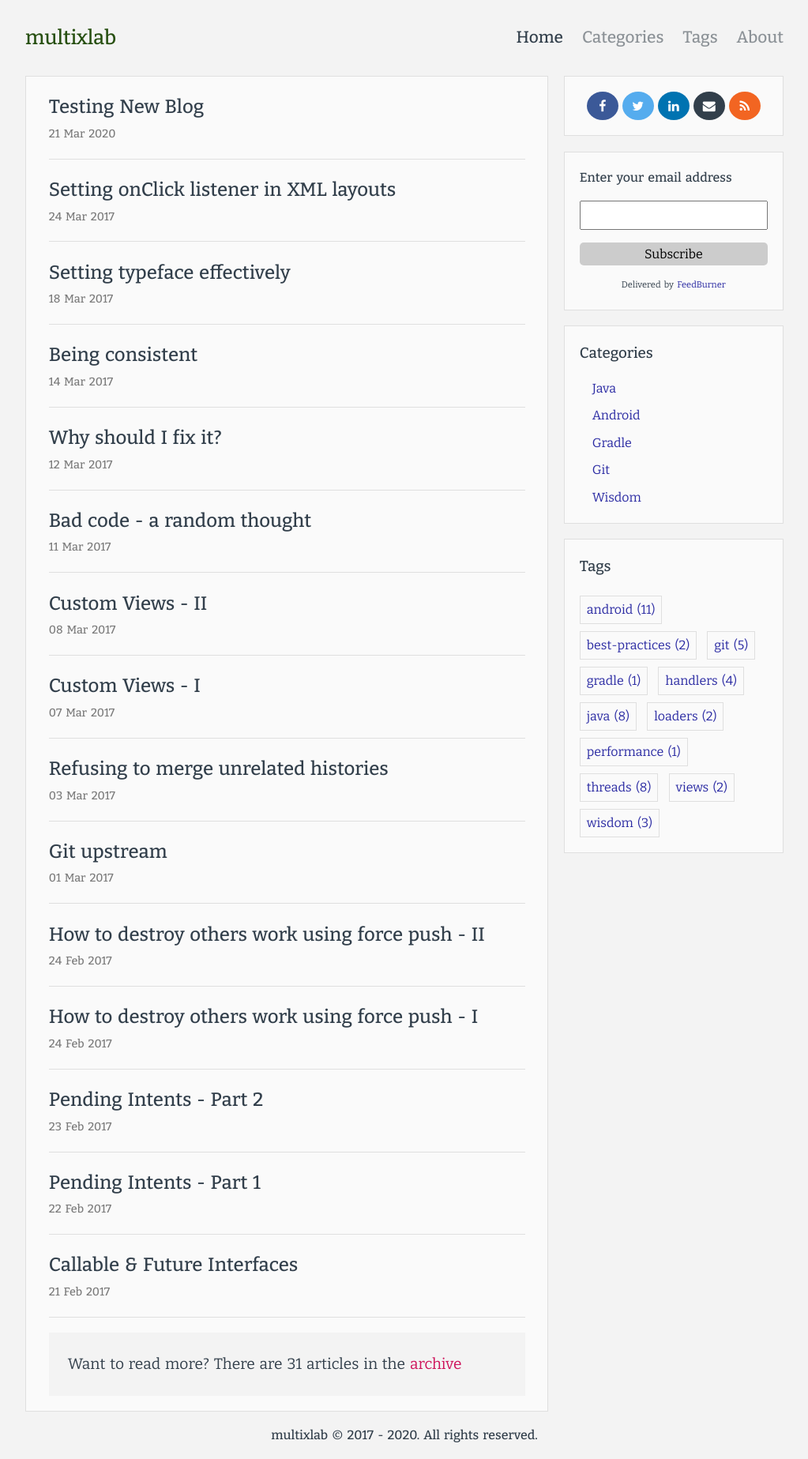
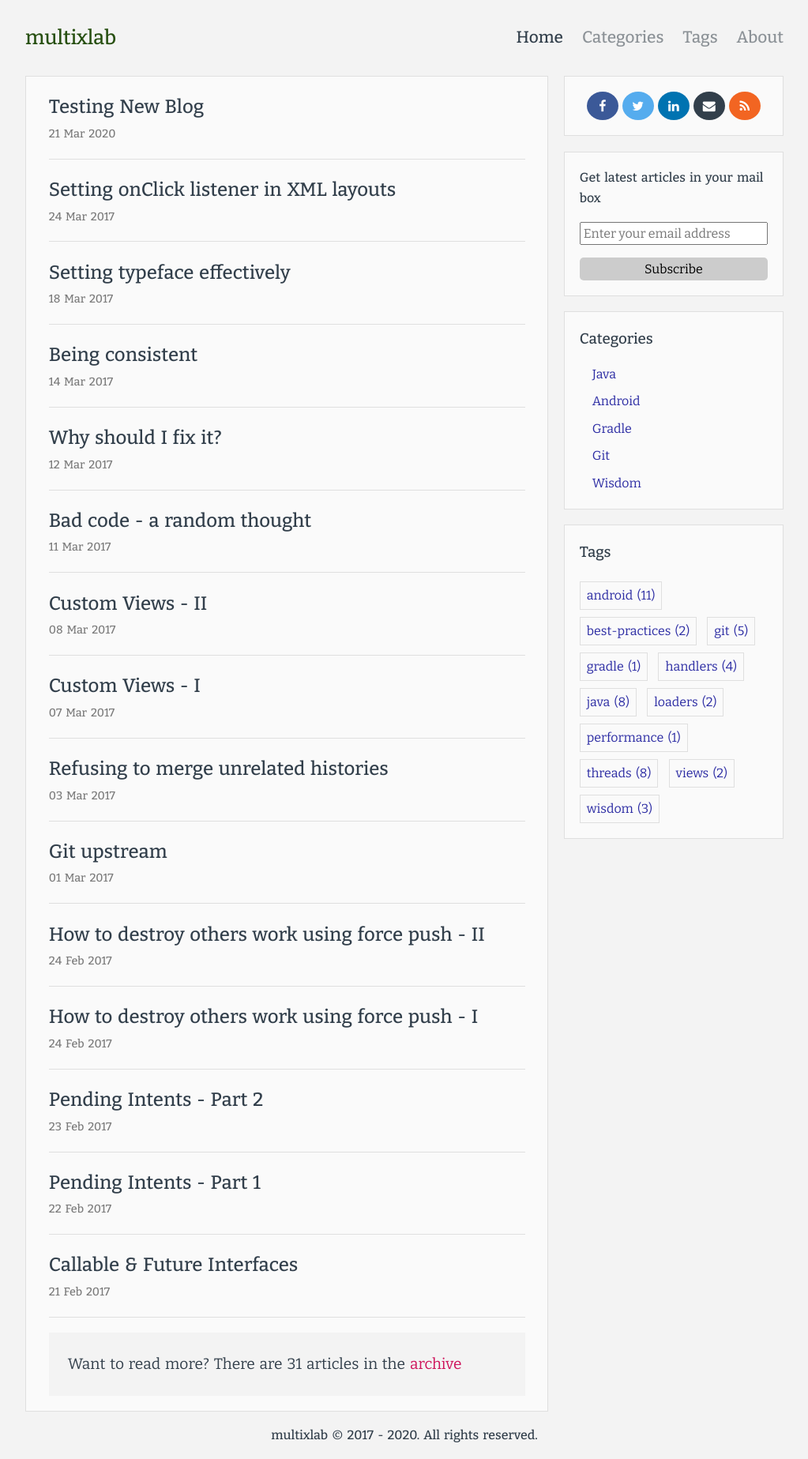
Before and after one commit to multixlab/multixlab.github.io, a Jekyll site: the page built from index.html, in a window 1280 px wide. Shown: the whole page at 79% size, without its empty margins (128-1151 px from the left). Built offline with Jekyll 4.4.1, drawn with Linux system fonts in a browser that asks for light colours.

Commit message:
fix rss feed link

```diff
--- a/_includes/social.html
+++ b/_includes/social.html
@@ -4,6 +4,6 @@
         <a href="#" class="fa fa-twitter"></a>
         <a href="#" class="fa fa-linkedin"></a>
         <a href="#" class="fa fa-envelope"></a>
-        <a href="#" class="fa fa-rss"></a>
+        <a href="{{site.url}}/feed.xml" class="fa fa-rss"></a>
     </div>
 </div>
--- a/_includes/subscribe.html
+++ b/_includes/subscribe.html
@@ -1,15 +1,14 @@
 <div class="display-area sidebar-margin subscribe">
-    <h4>Enter your email address</h4>
+    <h4>Get latest articles in your mail box</h4>
 
     <div class="form">
 
         <form action="https://feedburner.google.com/fb/a/mailverify" method="post" target="popupwindow"
               onsubmit="window.open('https://feedburner.google.com/fb/a/mailverify?uri=Multixlab', 'popupwindow', 'scrollbars=yes,width=550,height=520');return true">
-            <input type="text" name="email" id="email"/>
+            <input type="text" name="email" id="email" placeholder="Enter your email address"/>
             <input type="hidden" value="Multixlab" name="uri"/>
             <input type="hidden" name="loc" value="en_US"/>
             <input type="submit" value="Subscribe" class="submit-button"/>
-            <p class="message">Delivered by <a href="https://feedburner.google.com" target="_blank">FeedBurner</a></p>
         </form>
     </div>
 </div>
--- a/_sass/subscribe.scss
+++ b/_sass/subscribe.scss
@@ -12,7 +12,7 @@
 
   input {
     width: 100%;
-    padding: 7px;
+    padding: 3px;
     display: block;
     font-size: 1rem;
     box-sizing: border-box;
@@ -29,6 +29,7 @@
     padding: 5px 15px;
     border-radius: 5px;
     -webkit-border-radius: 5px;
+    margin-bottom: 0;
 
     &:hover {
       color: white;
```
